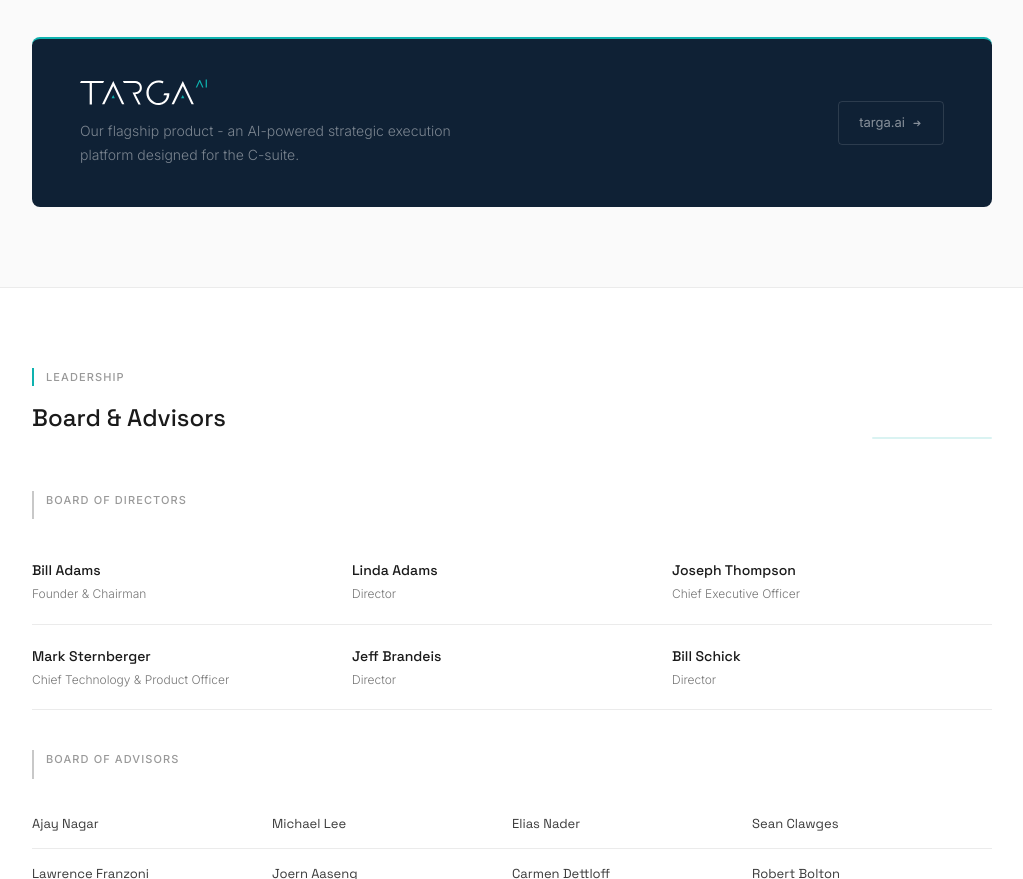
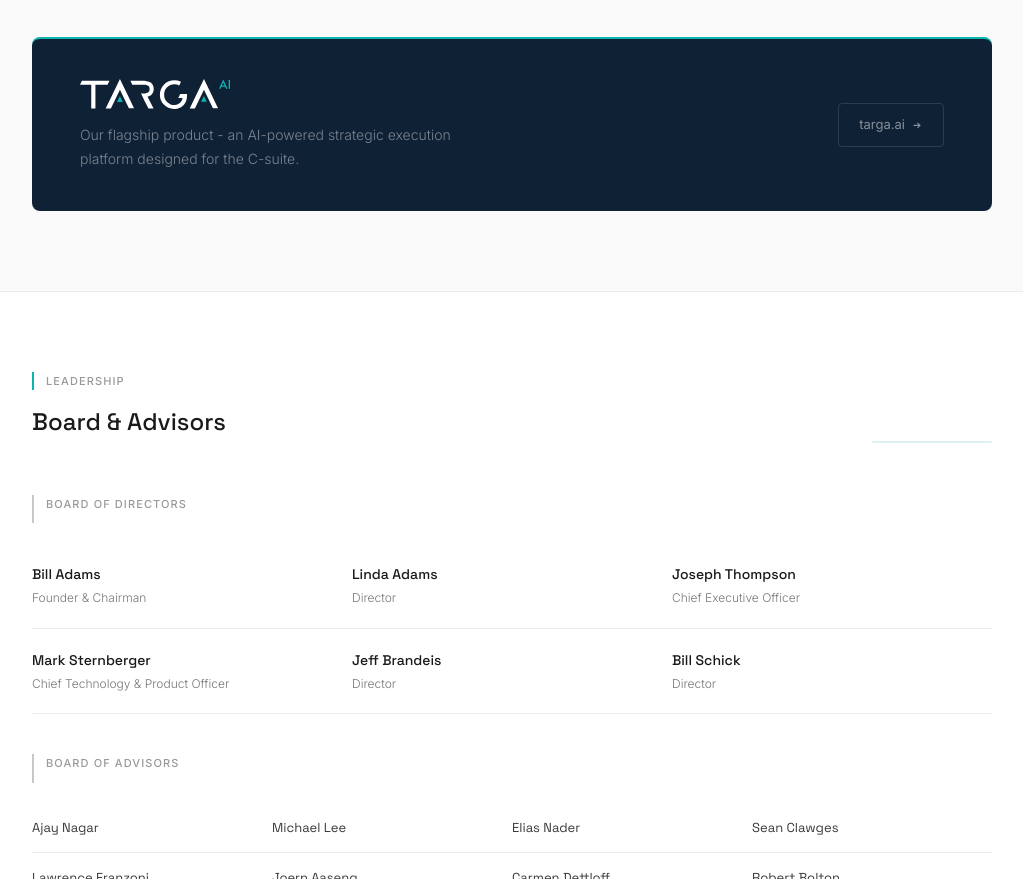
Before and after one commit to Textak-AI/targatek-site, a website: page public/index.html in a window 1280 px wide. Shown: the part 864-1743 px from the top of the page, without its empty margins (128-1151 px from the left). Drawn offline with Linux system fonts and the light colour scheme.

Commit message:
swap subsidiary card to fat TARGA combimark

```diff
--- a/public/index.html
+++ b/public/index.html
@@ -397,21 +397,7 @@
     <div class="subsidiary-card">
       <div>
         <div style="margin-bottom:14px">
-          <svg xmlns="http://www.w3.org/2000/svg" viewBox="0 0 247 50.6" style="height:26px;width:auto;display:block">
-            <g>
-              <path d="M173.93,27.5v.5c0,3.23-.4,5.98-1.25,8.65-.87,2.49-2.25,4.84-4.01,6.78-2.59,2.9-5.59,4.94-8.91,6.04l-.16.03s-.1.04-.16.06c-.14.06-.28.12-.44.13-.59.2-1.1.3-1.72.4-1.67.34-3.28.51-4.78.51-3.37,0-6.41-.6-9.3-1.84-2.51-1.11-4.98-2.84-7.15-5.01-4.61-4.71-6.85-10.19-6.85-16.75s2.34-12.34,6.95-16.95c4.75-4.76,10.35-7.05,16.96-6.95,4.9.06,7.05.69,9.12,1.76l.43.22-1.72,3.57-.44-.19c-2.23-.97-4.65-1.46-7.2-1.46-5.5,0-10.23,1.94-14.05,5.75-3.75,3.76-5.65,8.55-5.65,14.25s2.19,10.77,6.34,14.53c1.61,1.42,3.35,2.61,5.18,3.52,2.38,1.14,5.04,1.75,7.68,1.75h1.31c3.58-.3,6.71-1.61,9.36-3.88,3.19-2.8,4.94-6.03,5.33-9.87l.15-1.65h-6.65l1.89-3.9h9.74Z" fill="#ffffff"/>
-              <polygon points="221.59 49 217.08 49 200.1 13.45 182.81 49.2 178.2 49.2 200.1 3.95 221.59 49" fill="#ffffff"/>
-              <polygon points="203.2 37.7 196.7 37.7 200 31 203.2 37.7" fill="#0eb2af"/>
-              <polygon points="86.29 49 81.78 49 64.8 13.45 47.51 49.2 42.9 49.2 64.8 3.95 86.29 49" fill="#ffffff"/>
-              <path d="M107.17,29.15c-.08.01-.14.03-.16.04l.09-.19.07.15Z" fill="#ffffff"/>
-              <path d="M107.1,29l-.09.19s.08-.03.16-.04l-.07-.15Z" fill="#ffffff"/>
-              <path d="M110.8,29.09c2.83-.61,5.18-2.05,7-4.28,1.8-2.34,2.6-4.04,2.6-8.01s-1.37-7.19-4.18-9.58c-.65-.55-1.3-.97-2.07-1.36-1.53-.86-3.63-1.41-6.57-1.75-1.34-.21-2.77-.21-4.28-.21h-19.8l1.89,3.9h19.51c3.78,0,6.56.75,8.49,2.29,1.45,1.18,3.01,2.76,3.01,6.71,0,5-2.73,8.15-7.92,9.12-1.08.26-2.27.38-3.98.38h-2.29l5.04,10.53,6.54,12.87h4.43l-10.3-20.19c.72-.12,1.83-.28,2.88-.42ZM107.01,29.19l.09-.19.07.15c-.08.01-.14.03-.16.04Z" fill="#ffffff"/>
-              <polygon points="46.9 4 45.01 7.9 23.2 7.9 23.2 49.7 18.8 49.7 18.8 7.9 0 7.9 1.89 4 46.9 4" fill="#ffffff"/>
-              <path d="M233,0l-7.7,16.6h2.5l1.7-3.8,1-2.2,2.4-5.3,2.3,5.3,1,2.2,1.6,3.8h2.6l-7.5-16.6h.1,0Z" fill="#0eb2af"/>
-              <rect x="244.6" y="1" width="2.4" height="15.6" fill="#0eb2af"/>
-              <polygon points="67.8 37.7 61.4 37.7 64.6 31 67.8 37.7" fill="#0eb2af"/>
-            </g>
-          </svg>
+          <img src="targa-wordmark-white.svg" alt="TARGA" style="height:30px;width:auto;display:block">
         </div>
         <p>Our flagship product - an AI-powered strategic execution platform designed for the C-suite.</p>
       </div>
```
Also changed, not shown: public/targa-wordmark-white.svg (added).
